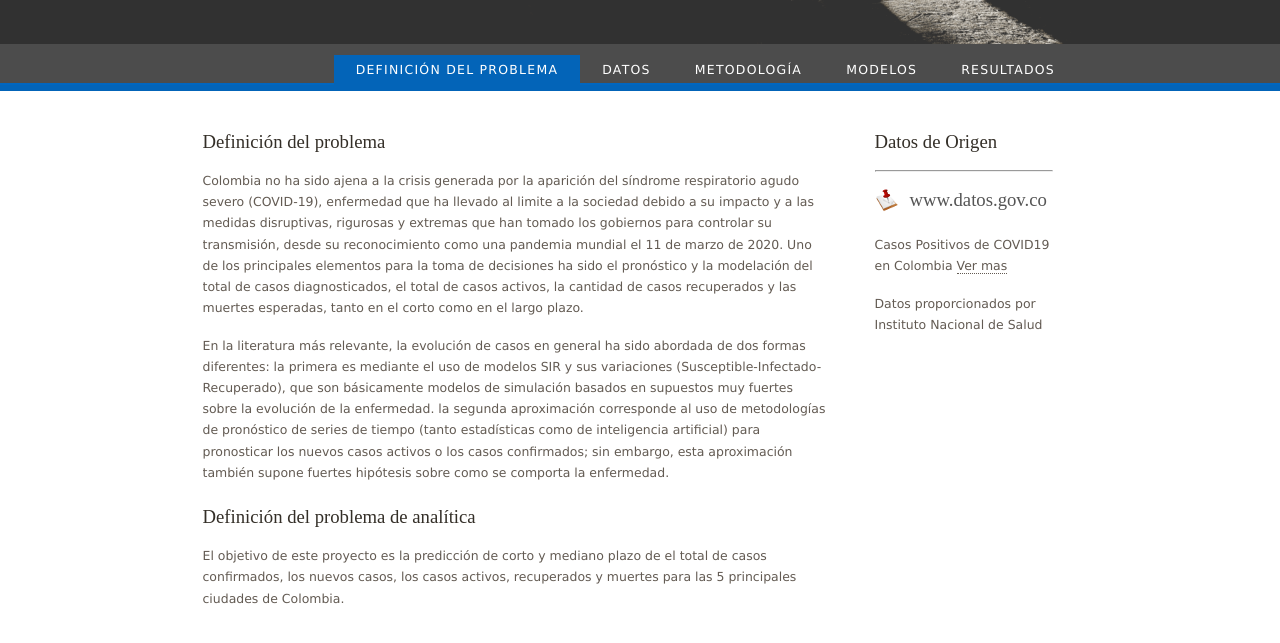
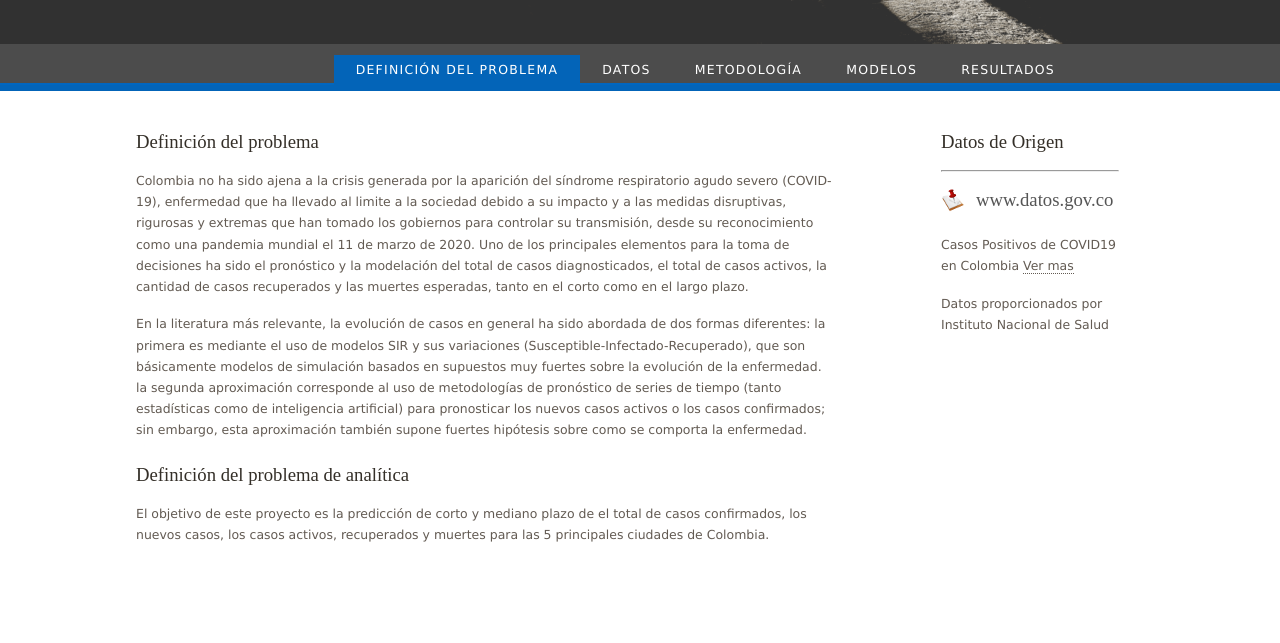
Before and after one commit to AP-2020-1S/covid-19-predictiva, a plain HTML site: page Dashboard/SARS-COV-2/index.html in a window 1280 px wide. Shown: the part 83-726 px from the top of the page. Drawn offline with Linux system fonts and the light colour scheme.

Commit message:
Actualización Dashboard

```diff
--- a/Dashboard/SARS-COV-2/style/style.css
+++ b/Dashboard/SARS-COV-2/style/style.css
@@ -188,7 +188,7 @@ ul#menu li a:hover
 { color: #0364B8;}
 
 #site_content
-{ width: 875px;
+{ width: 1008px;
   margin-top: 10px;
   overflow: hidden;}
 
@@ -219,7 +219,7 @@ ul#menu li a:hover
 
 #content
 { text-align: left;
-  width: 624px;
+  width: 700px;
   float: left;
   padding: 20px 10px 15px 0px;}
 
```
Also changed, not shown: Dashboard/SARS-COV-2/datos.html (+1 -1 lines), 1 other file.
